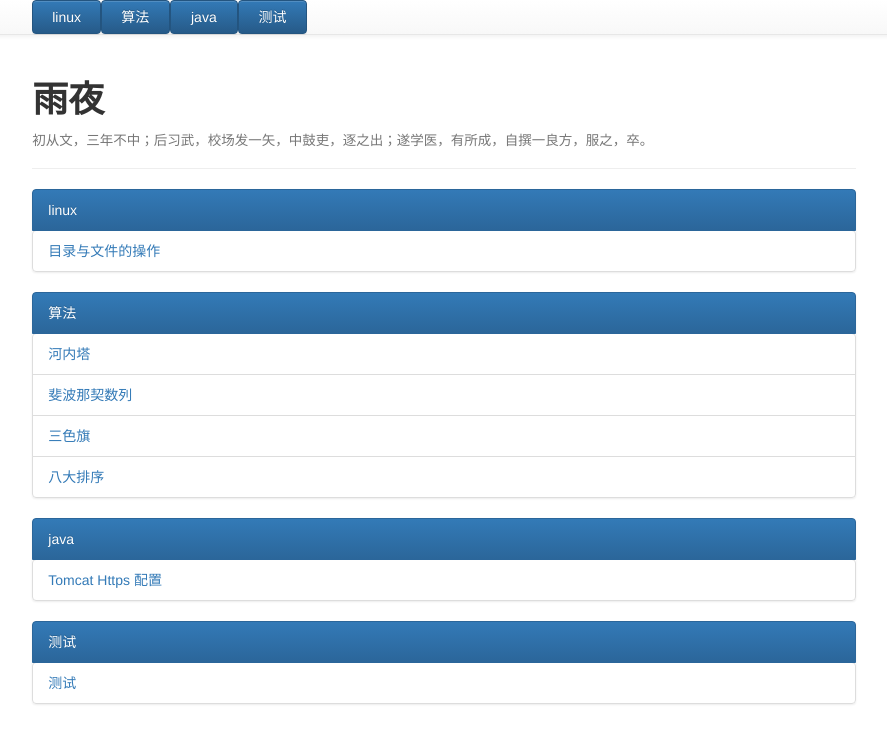
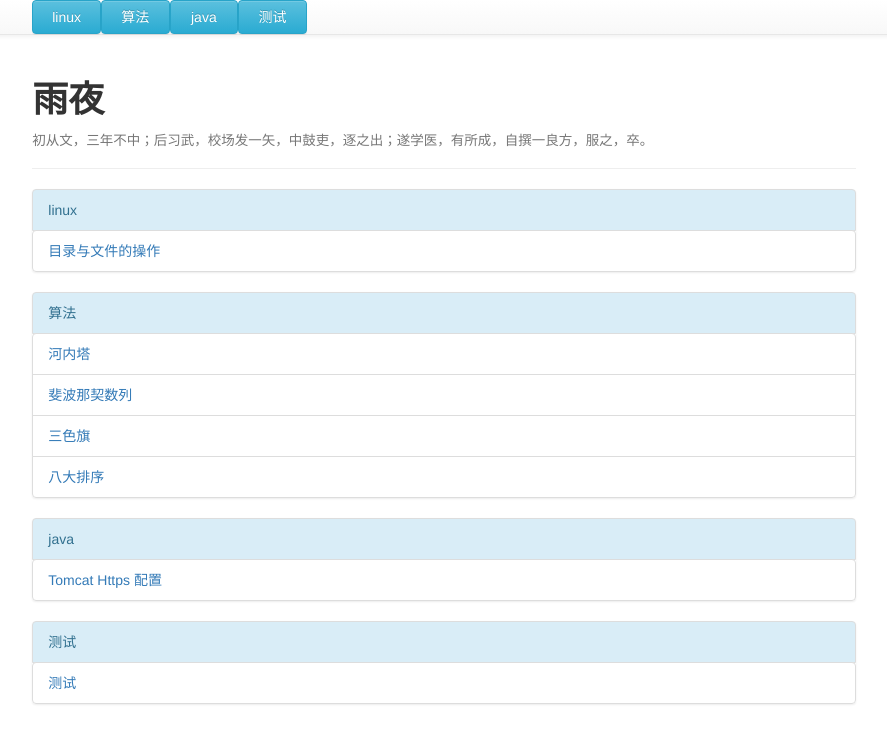
Before and after one commit to bit-ranger/blog, a Jekyll site: the page built from index.html, in a window 1280 px wide. Shown: the top 744 px of the page, without its empty margins (196-1083 px from the left). Built offline with Jekyll 4.4.1, drawn with Linux system fonts in a browser that asks for light colours; nearby versions of some CDN libraries; Markdown is read by kramdown in place of the engine named in the settings.

Commit message:
Update index.html

```diff
--- a/index.html
+++ b/index.html
@@ -25,12 +25,12 @@
                     <div class="container-fluid">
                         <div class="row hidden-xs">
                             {% for category in site.categories %}
-                                <a class="btn btn-primary col-xs-3 col-sm-2 col-md-2 col-lg-1 " href="#{{ category | first }}">{{ category | first }}</a>
+                                <a class="btn btn-{{ site.skin }} col-sm-2 col-md-1 col-lg-1 " href="#{{ category | first }}">{{ category | first }}</a>
                             {% endfor %}
                         </div>
                         <div class="row hidden-sm hidden-md hidden-lg">
                             <div class="dropdown" >
-                                <button id="dLabel" type="button" data-toggle="dropdown" aria-haspopup="true" aria-expanded="false" class="btn btn-primary bth-block">
+                                <button id="dLabel" type="button" data-toggle="dropdown" aria-haspopup="true" aria-expanded="false" class="btn btn-{{ site.skin }} bth-block">
                                     所有分类
                                 </button>
                                 <ul class="dropdown-menu" role="menu" aria-labelledby="dLabel">
@@ -54,7 +54,7 @@
                 </div>
                 {% for category in site.categories %}
                     <div class="list-group" id="{{ category | first }}">
-                        <a href="#collapse-{{ category | first }}" data-toggle="collapse"  class="list-group-item active">{{ category | first }}</a>
+                        <a href="#collapse-{{ category | first }}" data-toggle="collapse"  class="list-group-item list-group-item-{{ site.skin }}">{{ category | first }}</a>
                         <div id="collapse-{{ category | first }}" class="collapse in">
                             {% for post in category.last %}
                             <li class="list-group-item"><a href="{{ post.url }}" target="_blank">{{ post.title }}</a></li>
```
